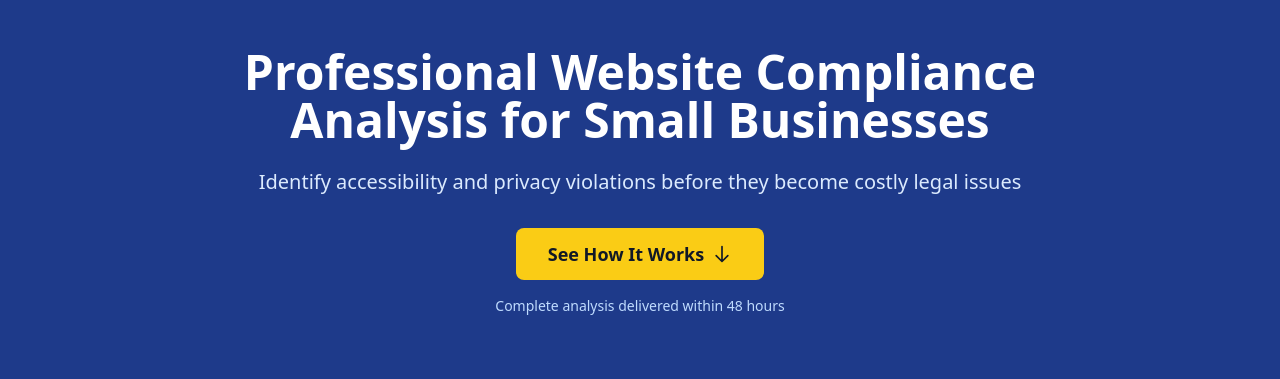
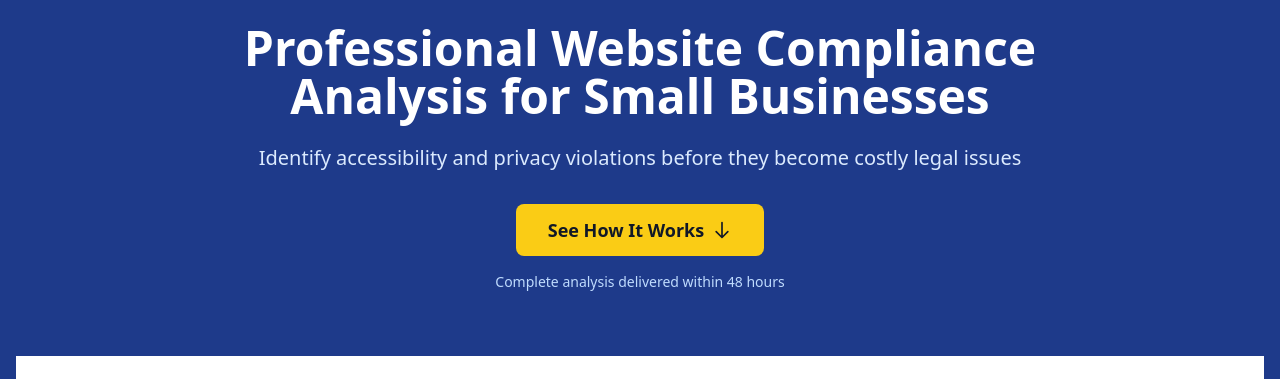
Before and after one commit to Tobyconduit/complyfinch, a plain HTML site: page index.html in a window 1280 px wide. Shown: the part 235-614 px from the top of the page. Drawn offline with nearby package versions, Linux system fonts and the light colour scheme.

Commit message:
Reduce blue padding

```diff
--- a/index.html
+++ b/index.html
@@ -9,7 +9,7 @@
 <body class="bg-gray-50 font-sans text-gray-800">
 
   <!-- Hero Section -->
-  <section class="bg-blue-900 text-white py-12"> <!-- reduced padding -->
+  <section class="bg-blue-900 text-white py-6"> <!-- reduced padding -->
     <div class="container mx-auto px-4 text-center">
 
       <!-- Logo -->
```
